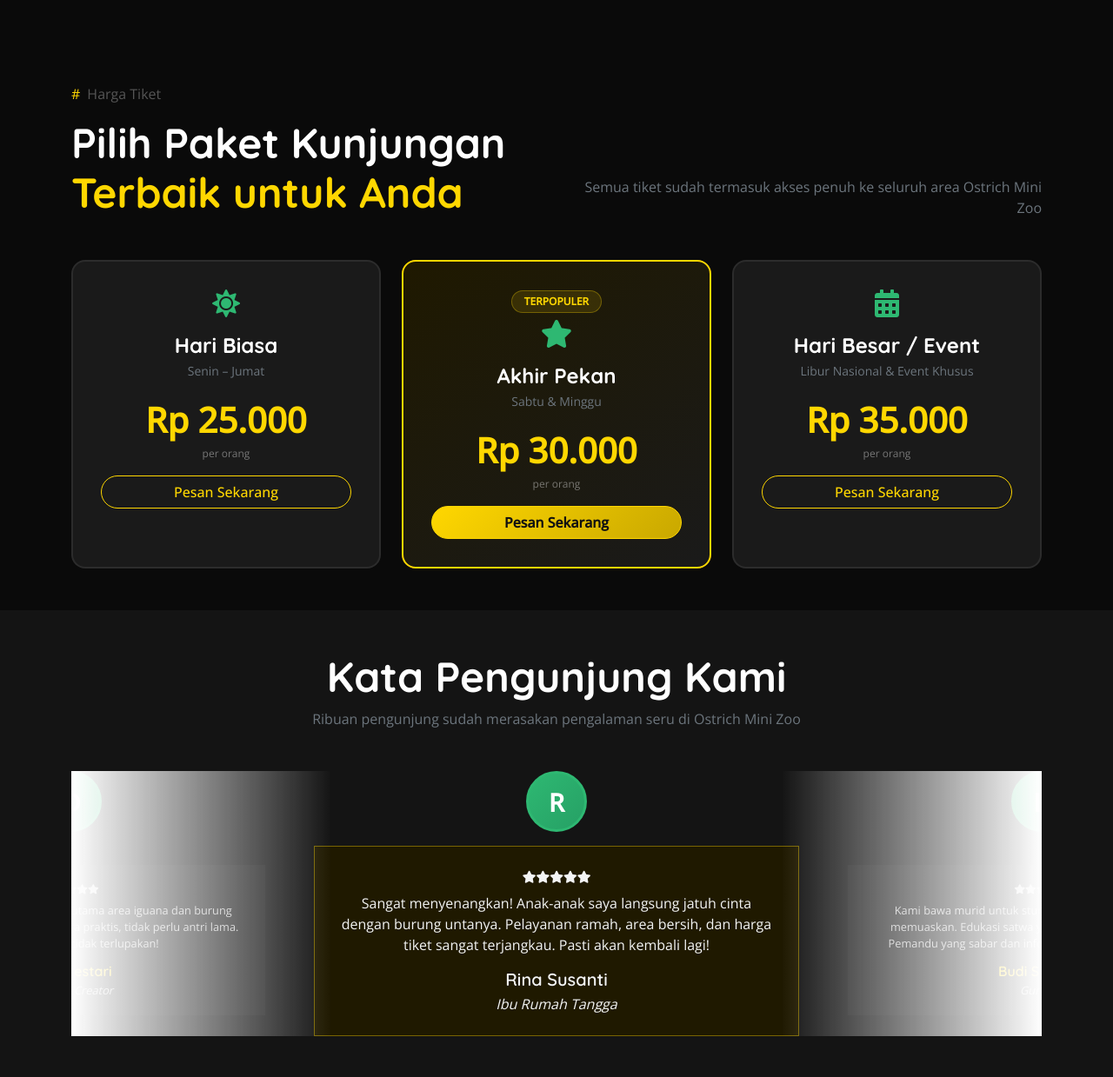
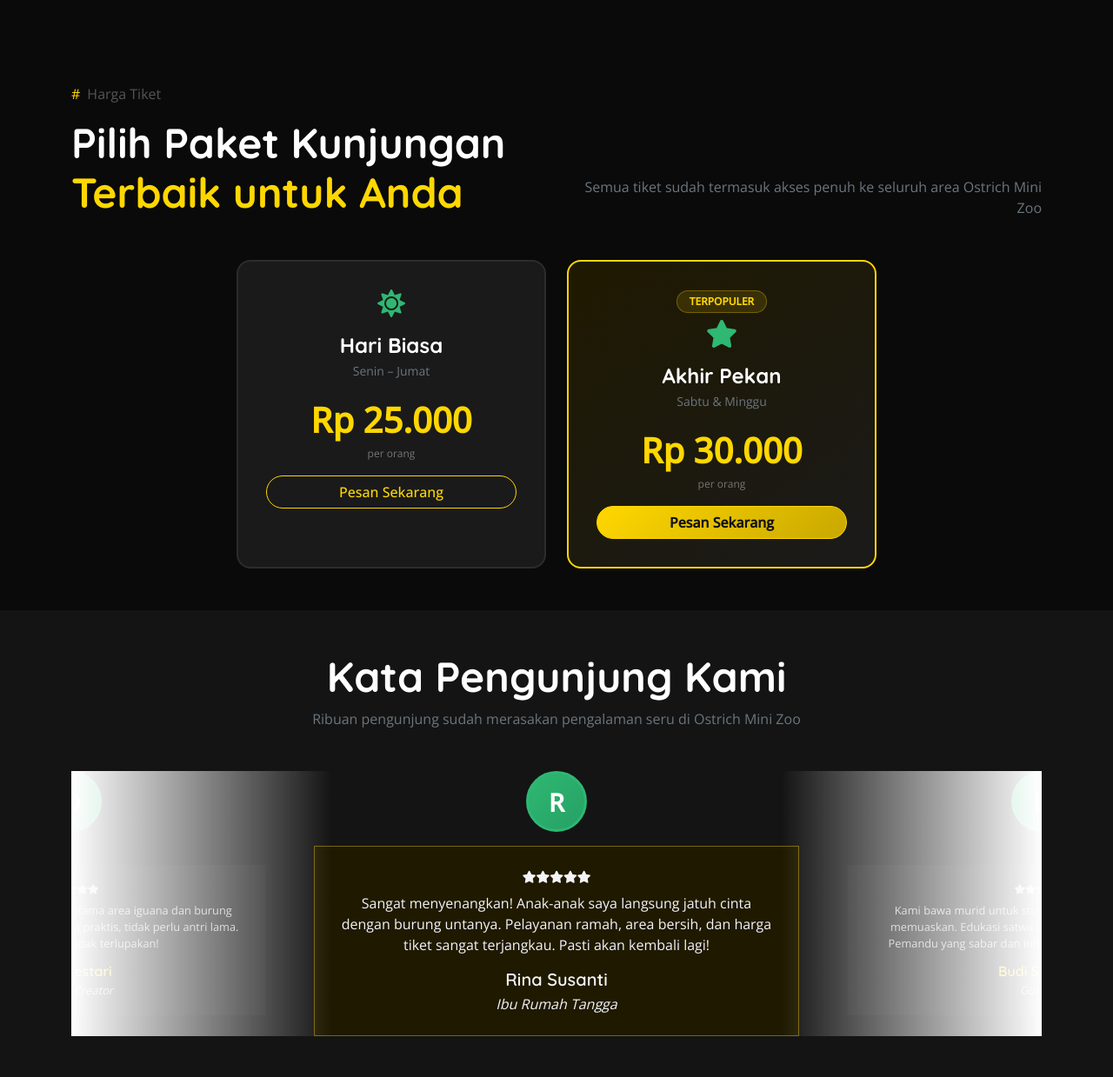
Before and after one commit to AlfathNH/Project-2-Ostrich-Smart-Hub, a Laravel app: page / in a window 1280 px wide. Shown: the part 4257-5496 px from the top of the page at 87% size. Run offline with Laravel 12, Linux system fonts and the light colour scheme; data comes from the database, SQL or seed files in the repository; some libraries are stand-ins or nearby versions.

Commit message:
feat: remove Hari Besar / Event ticket card from landing page

```diff
--- a/nixpacks.toml
+++ b/nixpacks.toml
@@ -24,10 +24,8 @@ cmds = [
 
 [phases.build]
 cmds = [
-  "php artisan route:cache",
-  "php artisan view:cache",
   "php artisan storage:link"
 ]
 
 [start]
-cmd = "php artisan config:clear && php artisan config:cache && php artisan migrate --force && php artisan serve --host=0.0.0.0 --port=$PORT"
+cmd = "php artisan config:clear && php artisan config:cache && php artisan route:cache && php artisan view:cache && php artisan migrate --force && php artisan serve --host=0.0.0.0 --port=$PORT"
--- a/resources/views/welcome_ostrich.blade.php
+++ b/resources/views/welcome_ostrich.blade.php
@@ -721,21 +721,6 @@
                         @endif
                     </div>
                 </div>
-                <div class="col-lg-4 col-md-6 wow fadeInUp" data-wow-delay="0.5s">
-                    <div class="ticket-tier">
-                        <div class="mb-3"><i class="fa fa-calendar-alt fa-2x" style="color:#2EB872"></i></div>
-                        <h4 class="fw-bold mb-1">Hari Besar / Event</h4>
-                        <p class="text-muted small">Libur Nasional & Event Khusus</p>
-                        <div class="tier-price">Rp {{ number_format($hargaBesar, 0, ',', '.') }}</div>
-                        <div class="tier-label">per orang</div>
-
-                        @if(session()->has('role'))
-                            <a href="/checkout" class="btn btn-outline-success w-100" style="border-radius:50px">Pesan Sekarang</a>
-                        @else
-                            <a href="{{ route('login') }}" class="btn btn-outline-success w-100" style="border-radius:50px">Pesan Sekarang</a>
-                        @endif
-                    </div>
-                </div>
             </div>
         </div>
     </div>
```
